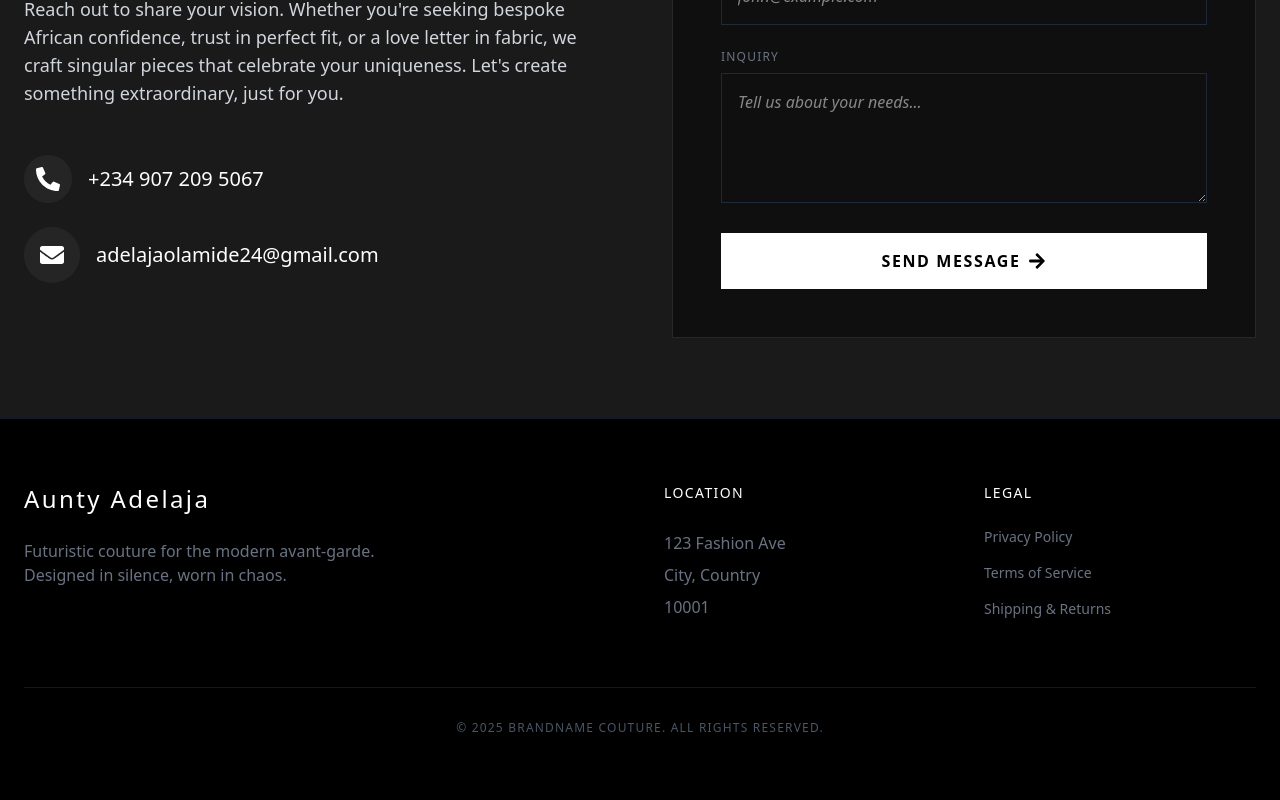
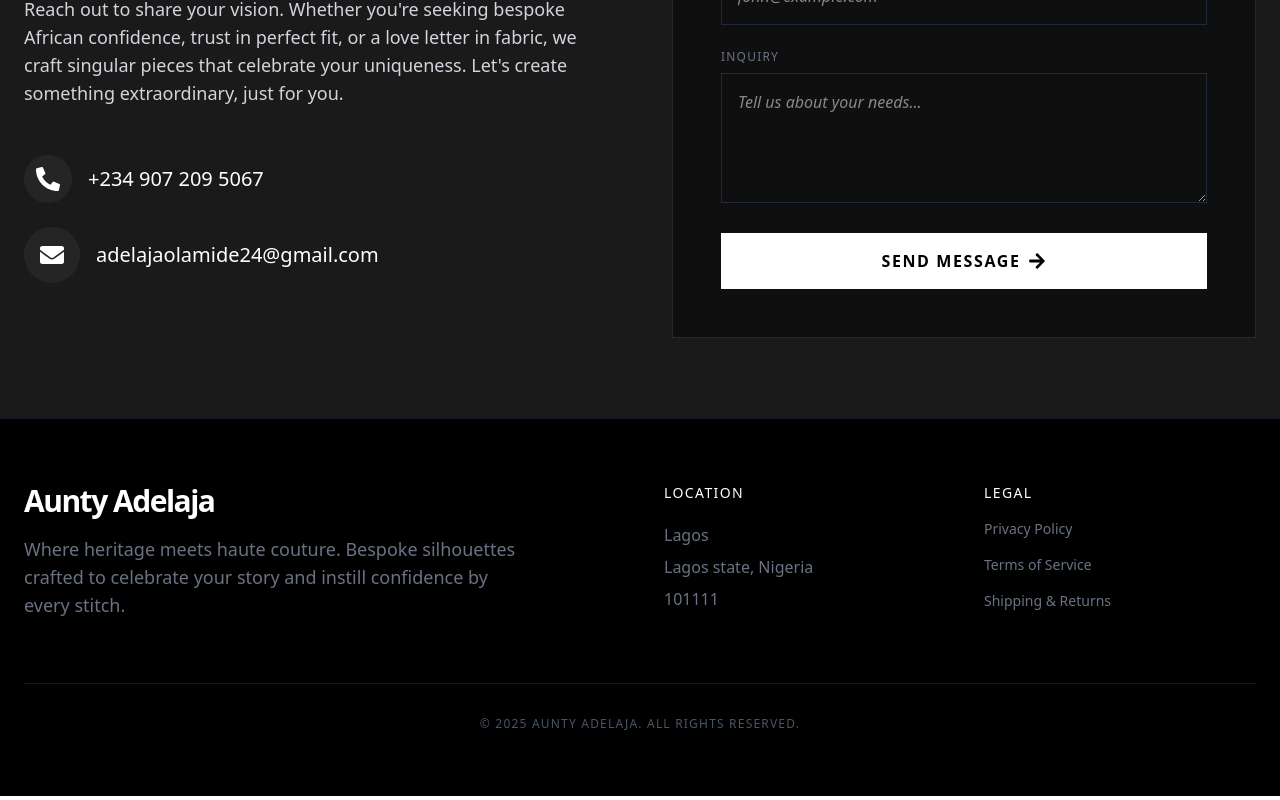
Before and after one commit to Dahvid16/adelaja, a React (Vite) app: page / in a window 1280 px wide. Shown: the part 3688-4488 px from the top of the page. Built offline with nearby package versions, Linux system fonts and the light colour scheme; a web font is replaced by a local one.

Commit message:
Footer edit

```diff
--- a/src/Component/FooterSection.jsx
+++ b/src/Component/FooterSection.jsx
@@ -7,24 +7,24 @@ const FooterSection = () => {
         <div className="grid grid-cols-1 md:grid-cols-4 gap-12">
 
           <div className="col-span-1 md:col-span-2">
-            <h3 className="font-serif text-2xl text-white mb-6 tracking-widest">Aunty Adelaja</h3>
-            <p className="text-gray-500 max-w-sm font-light">
-              Futuristic couture for the modern avant-garde. Designed in silence, worn in chaos.
+            <h3 className="font-serif text-3xl text-white mb-4 tracking-tighter font-semibold">Aunty Adelaja</h3>
+            <p className="text-gray-500 max-w-lg font-light text-lg">
+              Where heritage meets haute couture. Bespoke silhouettes crafted to celebrate your story and instill confidence by every stitch.
             </p>
           </div>
 
           <div>
-            <h4 className="text-white uppercase tracking-widest text-sm mb-6">Location</h4>
-            <address className="text-gray-500 not-italic font-light leading-loose">
-              123 Fashion Ave<br />
-              City, Country<br />
-              10001
+            <h4 className="text-white uppercase tracking-widest text-sm mb-4">Location</h4>
+            <address className="text-gray-500 not-italic leading-loose font-[1.2rem]">
+              Lagos<br />
+              Lagos state, Nigeria<br />
+              101111
             </address>
           </div>
 
           <div>
-            <h4 className="text-white uppercase tracking-widest text-sm mb-6">Legal</h4>
-            <ul className="space-y-4 text-gray-500 font-light text-sm">
+            <h4 className="text-white uppercase tracking-widest text-sm mb-4">Legal</h4>
+            <ul className="space-y-4 text-gray-500 font-[1.2rem] text-sm">
               <li><a href="#" className="hover:text-white transition-colors">Privacy Policy</a></li>
               <li><a href="#" className="hover:text-white transition-colors">Terms of Service</a></li>
               <li><a href="#" className="hover:text-white transition-colors">Shipping & Returns</a></li>
@@ -33,7 +33,7 @@ const FooterSection = () => {
         </div>
 
         <div className="mt-16 pt-8 border-t border-gray-900 text-center text-gray-600 text-xs uppercase tracking-widest">
-          &copy; {new Date().getFullYear()} BrandName Couture. All rights reserved.
+          &copy; {new Date().getFullYear()} Aunty Adelaja. All rights reserved.
         </div>
       </div>
     </footer>
```
